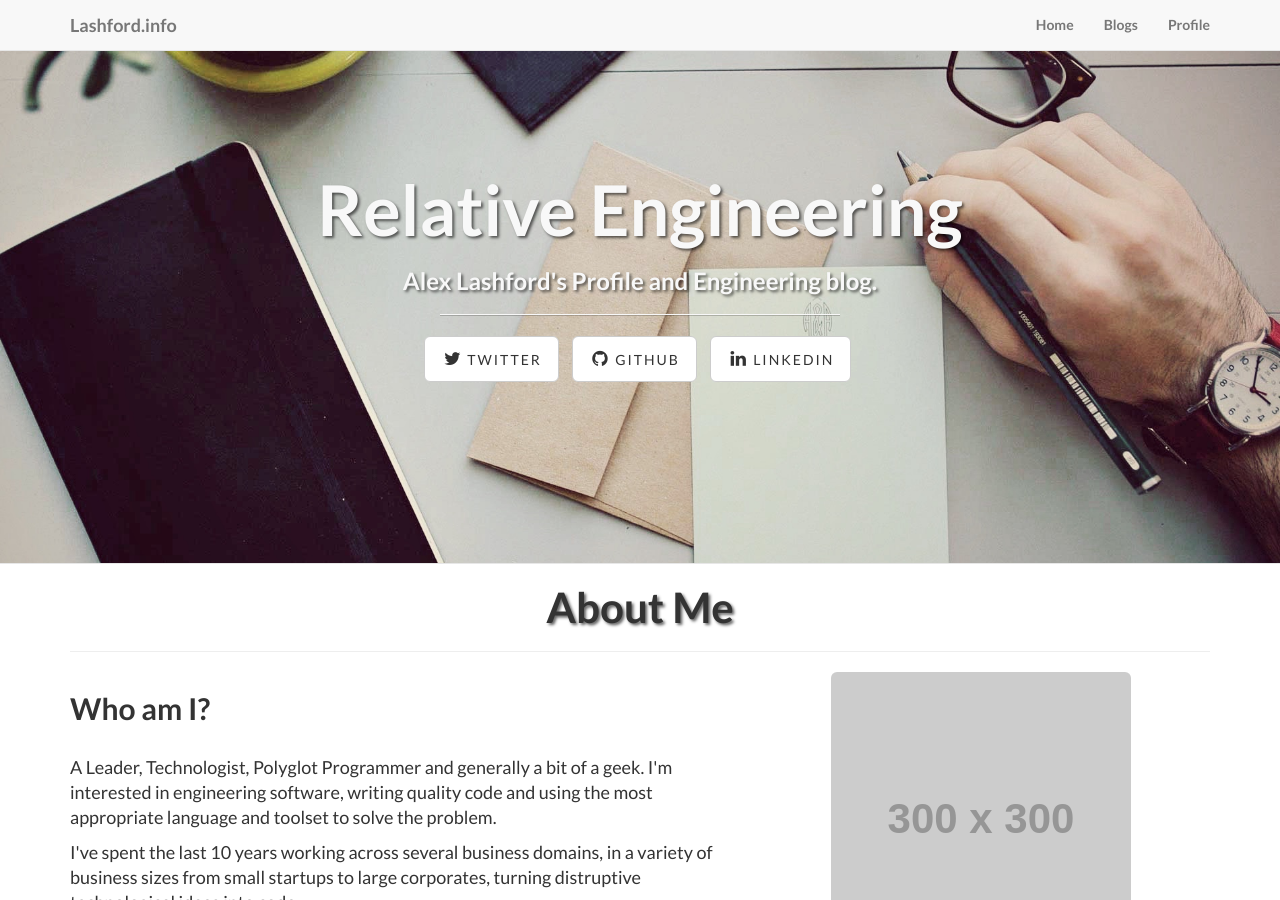
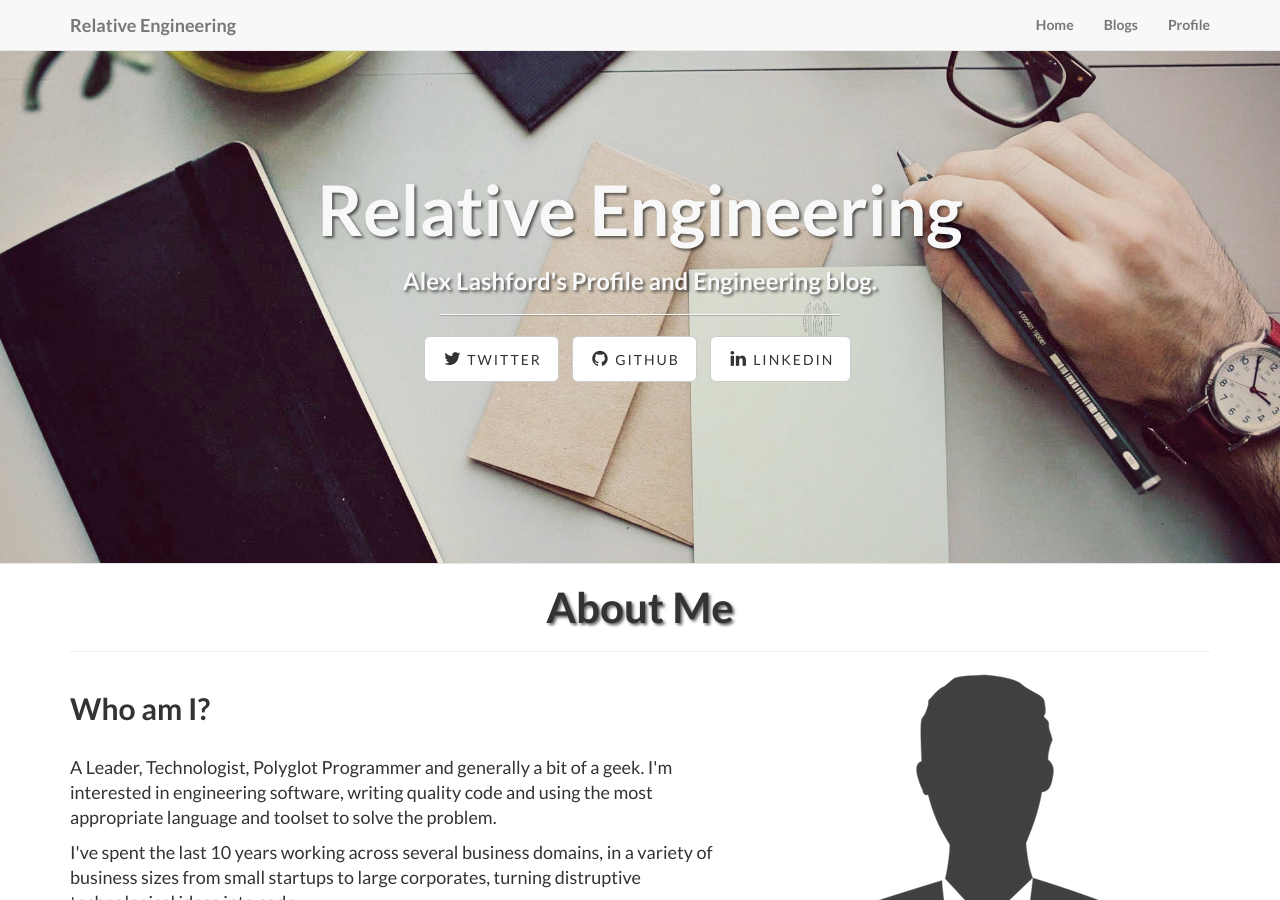
Before and after one commit to lashford/blog, a Jekyll site: the page built from index.md, in a window 1280 px wide and 900 px high. Built offline with Jekyll 4.4.1, drawn with Linux system fonts in a browser that asks for light colours; some of the changed lines change nothing that is shown.

Commit message:
small tweaks

```diff
--- a/_config.yml
+++ b/_config.yml
@@ -3,13 +3,11 @@
 # ----------------------- #
 
 url: http://lashford.info
-title: Lashford.info
+title: Relative Engineering
 email: alexlashford@gmail.com
 author: Alex Lashford
 description: > # "Write an awesome description for your new site here.
-  You can edit this line in _config.yml. It will appear in your document
-  head meta (for Google search results) and in your feed.xml site
-  description.
+  Relative Engineering is the profile and technology blog of Alex Lashford, Engineer . Leader . Pragmatist.
 copyright: 'Copyright &copy; 2018 Lashford.info.'
 credits: 'Images from deathtothestockphoto.com'
 baseurl: "/blog/" # the subpath of your site, e.g. /blog
--- a/_includes/about.html
+++ b/_includes/about.html
@@ -19,7 +19,7 @@
             </h3>
         </div>
         <div class="col-sm-5 text-center">
-          <img class="img-rounded" src="http://placehold.it/300x300" alt="">
+          <img class="img-rounded" src="{{ "img/silhouette.png" | prepend: site.baseurl }}" alt="profile">
         </div>
       </div>
     </div>
--- a/_includes/head.html
+++ b/_includes/head.html
@@ -6,7 +6,7 @@
     <meta name="description" content="{{ site.description }}">
     <meta name="author" content="{{ site.author }}">
 
-    <title>{% if page.title %}{{ page.title }}{% else %}{{ site.title }}{% endif %}</title>
+    <title>{{ site.title }}</title>
 
     <!-- Bootstrap Core CSS -->
     <link href="{{ "vendor/bootstrap/css/bootstrap.min.css" | prepend: site.baseurl }}" rel="stylesheet">
```
Also changed, not shown: img/silhouette.png.
